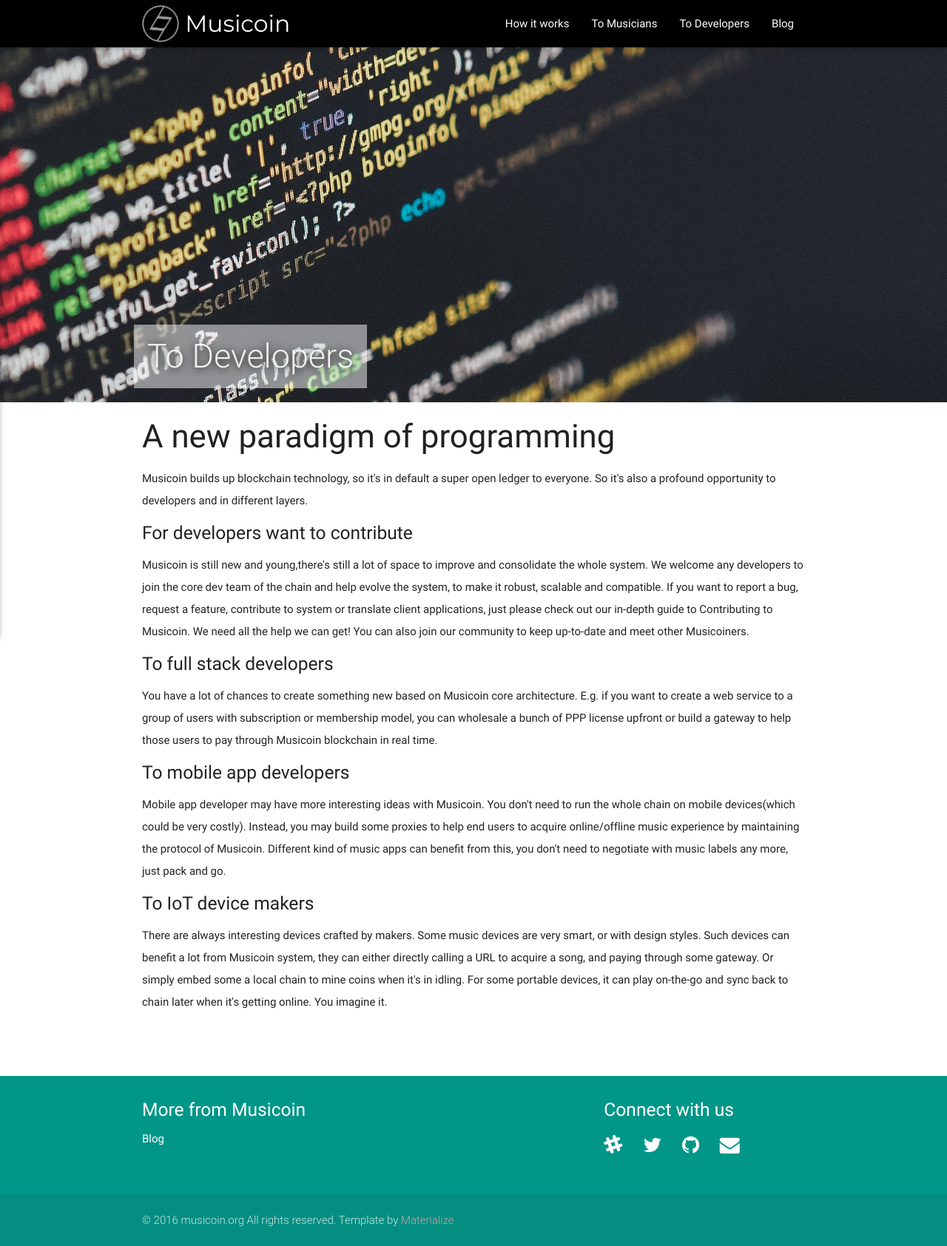
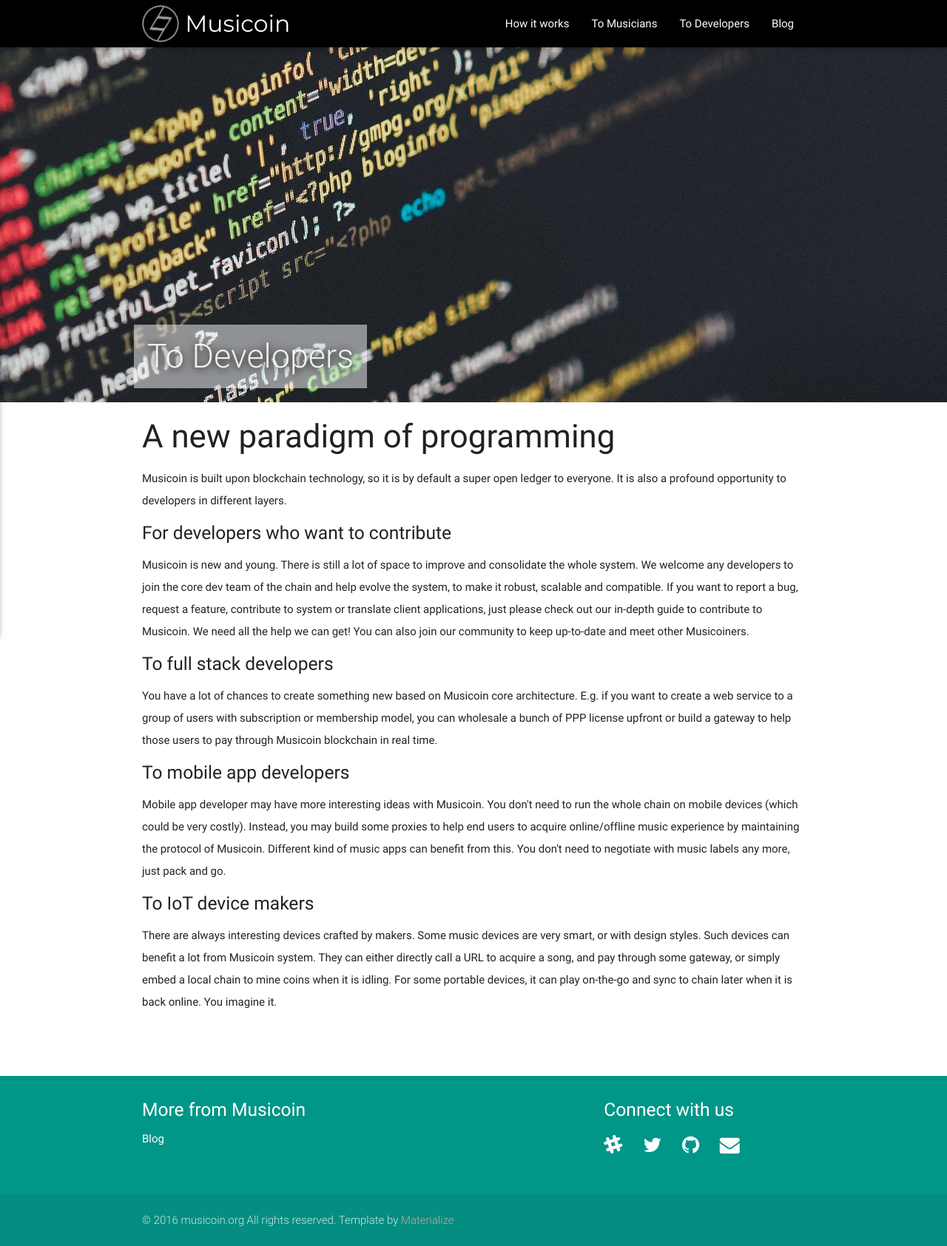
Before and after one commit to cwlau/musicoin.org, a Python web app: template template/developers.html in a window 1280 px wide. Shown: the whole page at 74% size. Run offline with Jinja, Linux system fonts and the light colour scheme; the template is opened without the code that fills it, so the values that code supplies are empty; some libraries are stand-ins or nearby versions.

Commit message:
Update To Developers page

```diff
--- a/template/developers.html
+++ b/template/developers.html
@@ -34,21 +34,21 @@
         <div class="paragraph">
 
 <p>
-Musicoin builds up blockchain technology, so it's in default a super open ledger to everyone. So it's also a profound opportunity to developers and in different layers.
+Musicoin is built upon blockchain technology, so it is by default a super open ledger to everyone. It is also a profound opportunity to developers in different layers.
 </p>
 
         </div>
 
         <div class="paragraph_subtitle">
             <h5>
-                For developers want to contribute
+                For developers who want to contribute
             </h5>
         </div>
 
         <div class="paragraph">
 
 <p>
-Musicoin is still new and young,there's still a lot of space to improve and consolidate the whole system. We welcome any developers to join the core dev team of the chain and help evolve the system, to make it robust, scalable and compatible. If you want to report a bug, request a feature, contribute to system or translate client applications, just please check out our in-depth guide to Contributing to Musicoin. We need all the help we can get! You can also join our community to keep up-to-date and meet other Musicoiners.
+Musicoin is new and young. There is still a lot of space to improve and consolidate the whole system. We welcome any developers to join the core dev team of the chain and help evolve the system, to make it robust, scalable and compatible. If you want to report a bug, request a feature, contribute to system or translate client applications, just please check out our in-depth guide to contribute to Musicoin. We need all the help we can get! You can also join our community to keep up-to-date and meet other Musicoiners.
 </p>
 
         </div>
@@ -78,7 +78,7 @@
         <div class="paragraph">
 
 <p>
-Mobile app developer may have more interesting ideas with Musicoin. You don't need to run the whole chain on mobile devices(which could be very costly). Instead, you may build some proxies to help end users to acquire online/offline music experience by maintaining the protocol of Musicoin. Different kind of music apps can benefit from this, you don't need to negotiate with music labels any more, just pack and go.
+Mobile app developer may have more interesting ideas with Musicoin. You don't need to run the whole chain on mobile devices (which could be very costly). Instead, you may build some proxies to help end users to acquire online/offline music experience by maintaining the protocol of Musicoin. Different kind of music apps can benefit from this. You don't need to negotiate with music labels any more, just pack and go.
 </p>
 
         </div>
@@ -93,7 +93,7 @@
         <div class="paragraph">
 
 <p>
-There are always interesting devices crafted by makers. Some music devices are very smart, or with design styles. Such devices can benefit a lot from Musicoin system, they can either directly calling a URL to acquire a song, and paying through some gateway. Or simply embed some a local chain to mine coins when it's in idling. For some portable devices, it can play on-the-go and sync back to chain later when it's getting online. You imagine it.
+There are always interesting devices crafted by makers. Some music devices are very smart, or with design styles. Such devices can benefit a lot from Musicoin system. They can either directly call a URL to acquire a song, and pay through some gateway, or simply embed a local chain to mine coins when it is idling. For some portable devices, it can play on-the-go and sync to chain later when it is back online. You imagine it.
 </p>
 
         </div>
```
